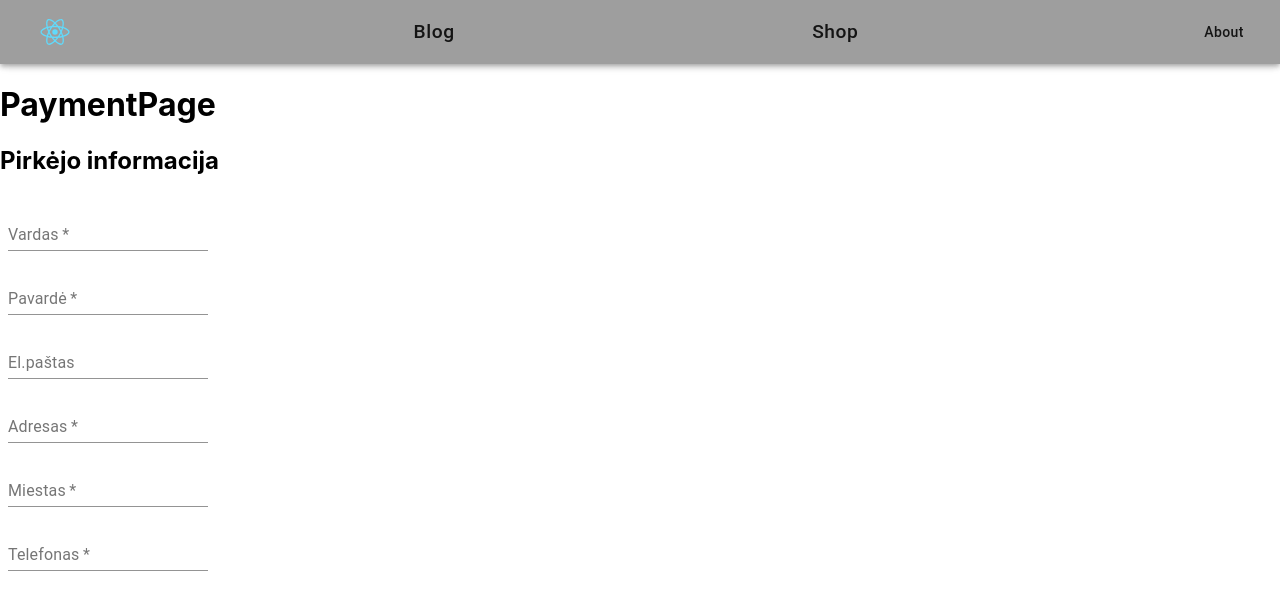
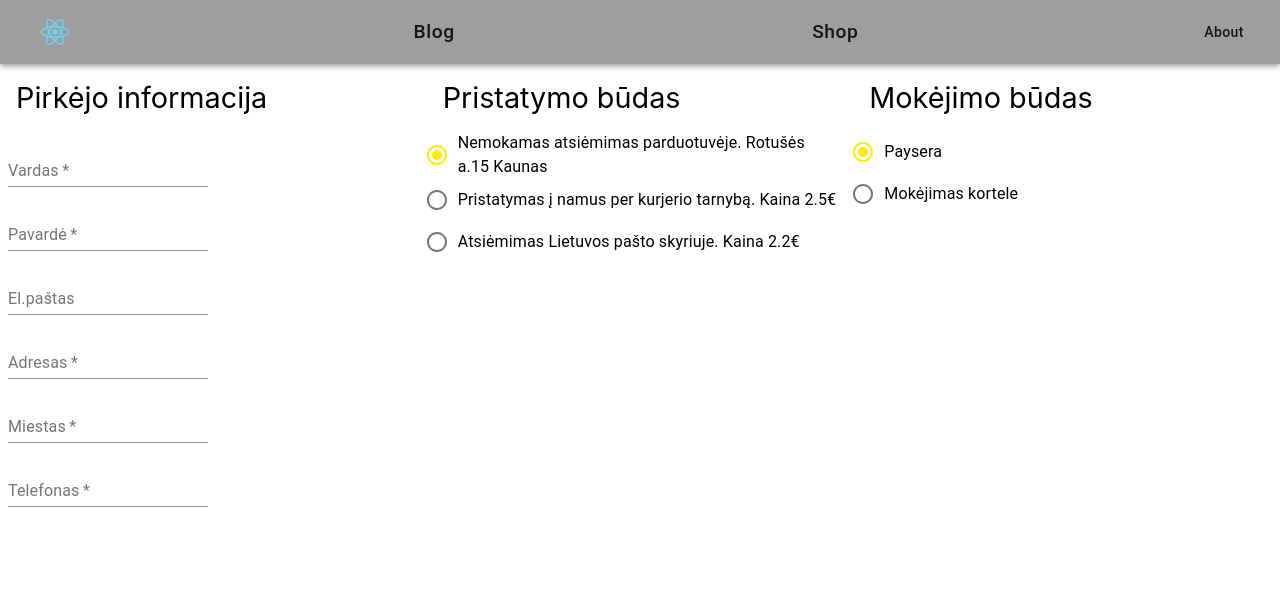
Before and after one commit to programotuojes/ktu-psi-sp, a React (Create React App) app in the folder frontend/: page /payment in a window 1280 px wide. Shown: the top 610 px of the page. Built offline with nearby package versions, Linux system fonts and the light colour scheme.

Commit message:
Add radio groups for delivery details and payment

```diff
--- a/frontend/src/pages/payment/Payment.js
+++ b/frontend/src/pages/payment/Payment.js
@@ -1,18 +1,66 @@
 import React from 'react';
 import { Helmet } from 'react-helmet-async';
 import UserInformation from './UserInformation';
+import Grid from '@material-ui/core/Grid';
+import makeStyles from '@material-ui/core/styles/makeStyles';
+import RadioGroup from '@material-ui/core/RadioGroup';
+import FormControlLabel from '@material-ui/core/FormControlLabel';
+import Radio from '@material-ui/core/Radio';
 
+const useStyles = makeStyles({
+  root: {
+    flexGrow: 1,
+  },
+  title: {
+    fontSize: '1.8em',
+    margin: '16px',
+    fontStyle: 'bold',
+    textAlign: 'left',
+  }
+});
 const title = 'Payment';
 
 function Payment() {
+  const classes = useStyles();
+  const [valueDelivery, setValue] = React.useState('shop');
+  const [valuePayment, setValuePayment] = React.useState('paysera');
+
+  const handleChangeDelivery = (event) => {
+    setValue(event.target.value);
+  };
+
+  const handleChangePayment = (event) => {
+    setValuePayment(event.target.value);
+  };
+
   return (
     <>
       <Helmet>
         <title>{title}</title>
       </Helmet>
 
-      <h1>PaymentPage</h1>
-      <UserInformation/>
+      <Grid container className={classes.root} cols={3}>
+        <Grid item xs>
+          <div className={classes.title}>Pirkėjo informacija</div>
+          <UserInformation/>
+        </Grid>
+        <Grid item xs>
+          <div className={classes.title}>Pristatymo būdas</div>
+          <RadioGroup name="delivery" value={valueDelivery} onChange={handleChangeDelivery}>
+            <FormControlLabel value="shop" control={<Radio />} label="Nemokamas atsiėmimas parduotuvėje. Rotušės a.15 Kaunas" />
+            <FormControlLabel value="courier" control={<Radio />} label="Pristatymas į namus per kurjerio tarnybą. Kaina 2.5€" />
+            <FormControlLabel value="postOffice" control={<Radio />} label="Atsiėmimas Lietuvos pašto skyriuje. Kaina 2.2€" />
+          </RadioGroup>
+        </Grid>
+        <Grid item xs>
+          <div className={classes.title}>Mokėjimo būdas</div>
+          <RadioGroup name="payment" value={valuePayment} onChange={handleChangePayment}>
+            <FormControlLabel value="paysera" control={<Radio />} label="Paysera" />
+            <FormControlLabel value="card" control={<Radio />} label="Mokėjimas kortele" />
+          </RadioGroup>
+        </Grid>
+      </Grid>
+
     </>
   );
 }
--- a/frontend/src/pages/payment/UserInformation.js
+++ b/frontend/src/pages/payment/UserInformation.js
@@ -1,6 +1,7 @@
 import React from 'react';
 import TextField from '@material-ui/core/TextField';
 import { makeStyles, responsiveFontSizes } from '@material-ui/core/styles';
+
 
 const useStyles = makeStyles((theme) => ({
   root: {
@@ -12,10 +13,8 @@ const useStyles = makeStyles((theme) => ({
 }));
 export default function UserInformation() {
   const classes = useStyles();
-
   return (
     <>
-      <h2>Pirkėjo informacija</h2>
         <form className={classes.root} autoComplete="off">
           <div>
             <div>
```
Also changed, not shown: 1 other file (tests, documents, lock files or other folders). Lines whose indentation alone changed are shown as unchanged.
